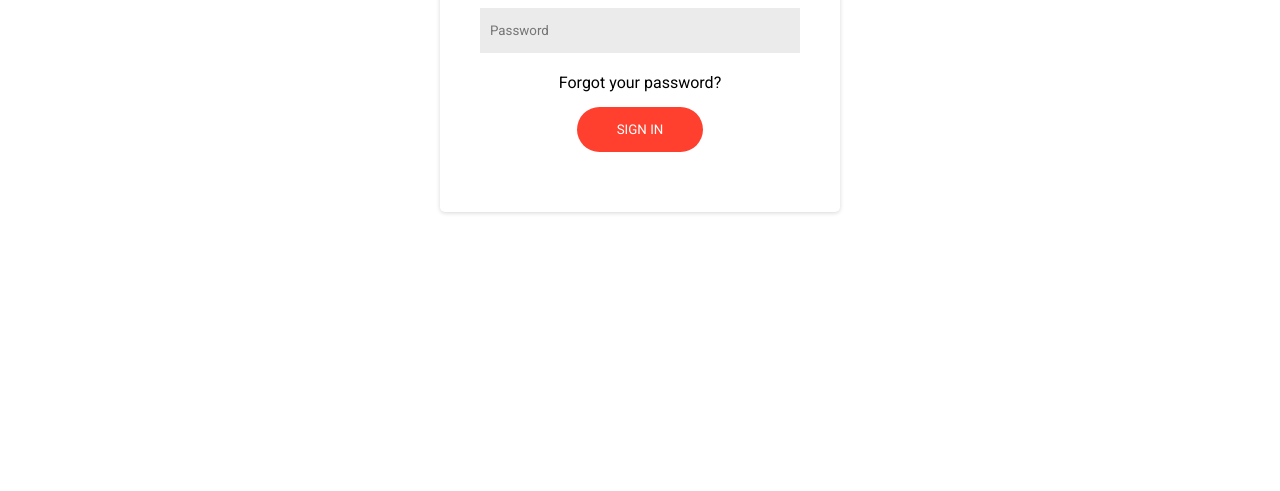
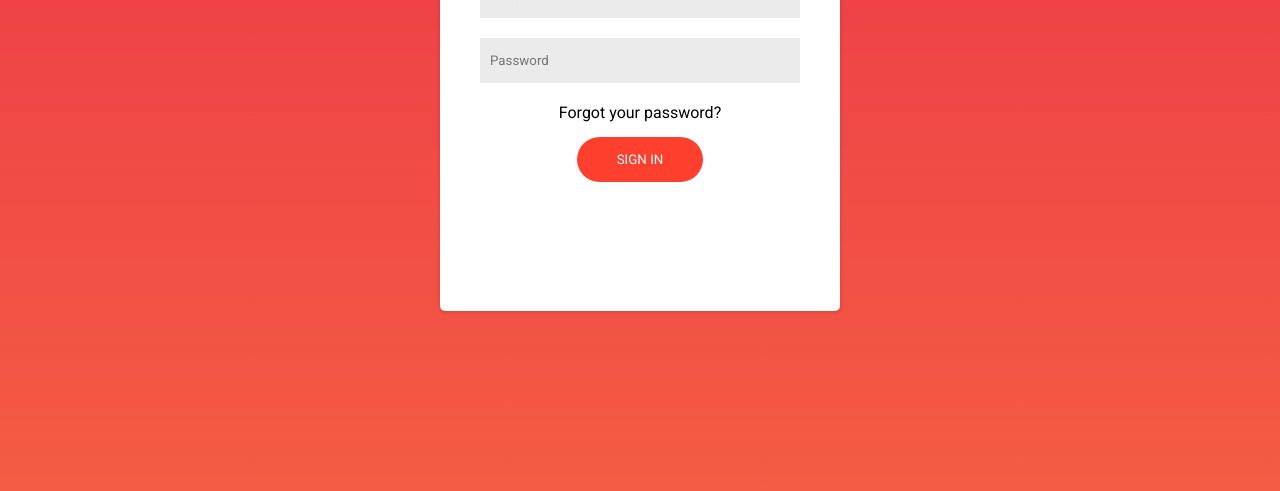
Before and after one commit to Khanhnqps10920/simple-form-login, a plain HTML site: page index.html in a window 1280 px wide. Shown: the part 309-800 px from the top of the page. Drawn offline with Linux system fonts and the light colour scheme.

Commit message:
add background

```diff
--- a/index.html
+++ b/index.html
@@ -17,14 +17,22 @@
             font-family: 'Roboto', sans-serif;
         }
 
+        body {
+            background-image: linear-gradient(#eb3349, #f45c43);
+            min-height: 100vh;
+            padding: 120px 0;
+        }
+
         .container {
             background: #ffffff;
             width: 400px;
+            height: 500px;
             border-radius: 5px;
             box-shadow: rgba(0, 0, 0, 0.16) 0px 1px 4px;
-            margin: 120px auto;
-            padding: 60px 40px;
+            margin: 0 auto;
+            padding: 90px 40px;
             text-align: center;
+
         }
 
         .container h1 {
```
Also changed, not shown: index_2.html (+7 -1 lines).
